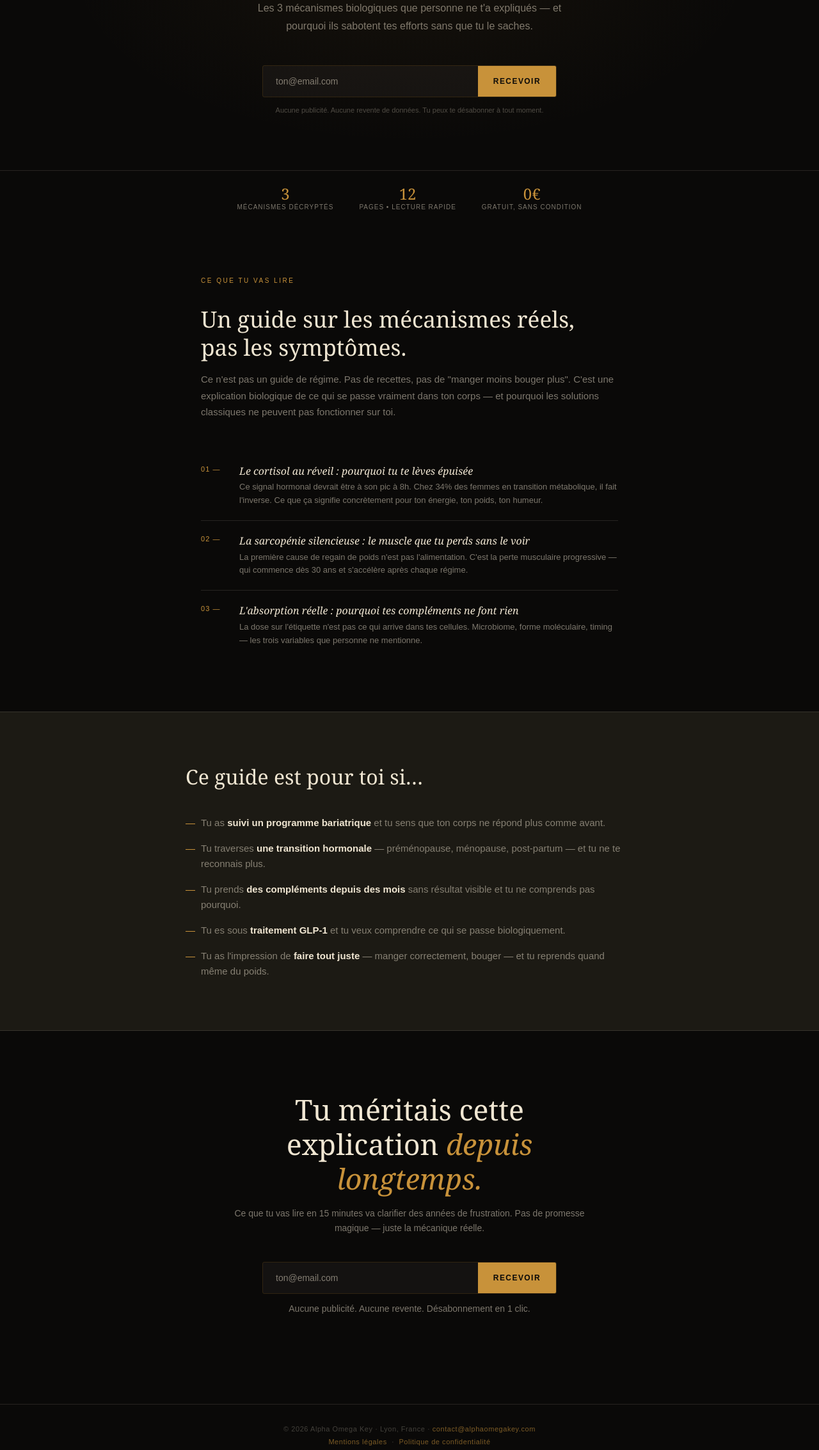
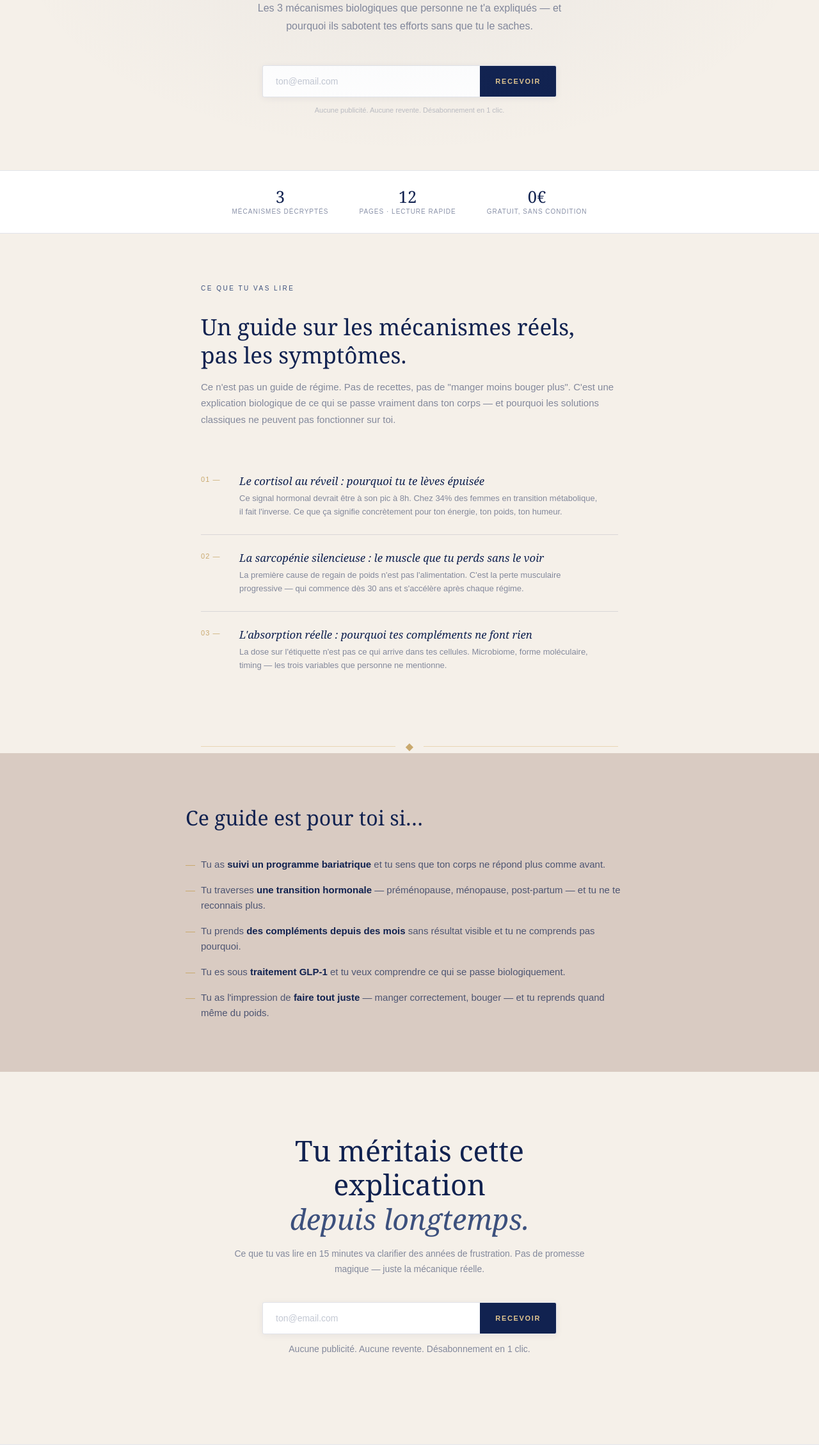
Before and after one commit to guimaagency-cmyk/AOK, a plain HTML site: page index.html in a window 1280 px wide. Shown: the part 534-2800 px from the top of the page at 64% size. Drawn offline with Linux system fonts and the light colour scheme.

Commit message:
Update index.html

```diff
--- a/index.html
+++ b/index.html
@@ -8,22 +8,25 @@
   *, *::before, *::after { box-sizing: border-box; margin: 0; padding: 0; }
 
   :root {
-    --black:   #0a0908;
-    --dark:    #111009;
-    --mid:     #1c1a14;
-    --copper:  #C8923A;
-    --copper2: #e0a94a;
-    --cream:   #f0e6d2;
-    --muted:   rgba(240,230,210,0.5);
-    --faint:   rgba(240,230,210,0.12);
-    --border:  rgba(200,146,58,0.2);
+    --sapphire:    #3C507D;
+    --royal:       #112250;
+    --quicksand:   #E0C58F;
+    --quicksand2:  #c9a96e;
+    --swan:        #F5F0E9;
+    --shell:       #D9CBC2;
+    --shell-dark:  #c4b2a7;
+    --text-main:   #112250;
+    --text-muted:  rgba(17,34,80,0.5);
+    --text-faint:  rgba(17,34,80,0.25);
+    --border:      rgba(17,34,80,0.12);
+    --border-gold: rgba(224,197,143,0.6);
   }
 
   html { scroll-behavior: smooth; }
 
   body {
-    background: var(--black);
-    color: var(--cream);
+    background: var(--swan);
+    color: var(--text-main);
     font-family: 'Georgia', 'Times New Roman', serif;
     min-height: 100vh;
     overflow-x: hidden;
@@ -34,21 +37,22 @@
     position: fixed; top: 0; left: 0; right: 0; z-index: 100;
     padding: 1.1rem 2rem;
     display: flex; align-items: center; justify-content: space-between;
-    background: rgba(10,9,8,0.92);
+    background: rgba(245,240,233,0.92);
     backdrop-filter: blur(8px);
-    border-bottom: 1px solid var(--faint);
+    border-bottom: 1px solid var(--border);
   }
   .logo {
-    font-size: 13px; letter-spacing: 0.3em; color: var(--copper);
-    text-decoration: none; text-transform: uppercase;
+    font-size: 13px; letter-spacing: 0.3em;
+    color: var(--royal); text-decoration: none;
+    text-transform: uppercase; font-weight: 400;
   }
   .topbar-cta {
     font-family: Arial, sans-serif;
     font-size: 11px; letter-spacing: 0.15em; text-transform: uppercase;
-    color: var(--muted); cursor: pointer; border: none; background: none;
-    transition: color 0.2s;
+    color: var(--text-muted); cursor: pointer;
+    border: none; background: none; transition: color 0.2s;
   }
-  .topbar-cta:hover { color: var(--cream); }
+  .topbar-cta:hover { color: var(--royal); }
 
   /* ── HERO ── */
   .hero {
@@ -62,37 +66,36 @@
   .hero::before {
     content: '';
     position: absolute; inset: 0;
-    background:
-      radial-gradient(ellipse 60% 50% at 50% 60%, rgba(200,146,58,0.06) 0%, transparent 70%);
+    background: radial-gradient(ellipse 70% 60% at 50% 55%, rgba(60,80,125,0.05) 0%, transparent 70%);
     pointer-events: none;
   }
 
   .hero-tag {
     font-family: Arial, sans-serif;
     font-size: 10px; letter-spacing: 0.3em; text-transform: uppercase;
-    color: var(--copper); margin-bottom: 2rem;
+    color: var(--sapphire); margin-bottom: 2rem;
     display: flex; align-items: center; gap: 0.75rem;
   }
   .hero-tag::before, .hero-tag::after {
     content: ''; display: block; width: 30px; height: 1px;
-    background: var(--copper); opacity: 0.5;
+    background: var(--quicksand);
   }
 
   .hero h1 {
     font-size: clamp(2rem, 6vw, 4.5rem);
     font-weight: 400; line-height: 1.1;
     letter-spacing: -0.02em;
-    max-width: 760px;
-    margin-bottom: 1.5rem;
+    color: var(--royal);
+    max-width: 760px; margin-bottom: 1.5rem;
   }
   .hero h1 em {
-    font-style: italic; color: var(--copper);
+    font-style: italic; color: var(--sapphire);
   }
 
   .hero-sub {
     font-family: Arial, sans-serif;
     font-size: clamp(14px, 2vw, 16px);
-    color: var(--muted); line-height: 1.7;
+    color: var(--text-muted); line-height: 1.7;
     max-width: 520px; margin-bottom: 3rem;
   }
 
@@ -102,76 +105,84 @@
     display: flex; flex-direction: column; gap: 0.75rem;
   }
   .form-row {
-    display: flex; gap: 0;
+    display: flex;
     border: 1px solid var(--border);
-    border-radius: 3px;
-    overflow: hidden;
+    border-radius: 3px; overflow: hidden;
     transition: border-color 0.2s;
+    background: white;
+    box-shadow: 0 2px 12px rgba(17,34,80,0.06);
   }
-  .form-row:focus-within { border-color: var(--copper); }
+  .form-row:focus-within { border-color: var(--sapphire); }
 
   .form-input {
     flex: 1; padding: 1rem 1.25rem;
-    background: rgba(240,230,210,0.04);
+    background: transparent;
     border: none; outline: none;
-    color: var(--cream);
+    color: var(--royal);
     font-family: Arial, sans-serif; font-size: 14px;
     min-width: 0;
   }
-  .form-input::placeholder { color: var(--muted); }
+  .form-input::placeholder { color: var(--text-faint); }
 
   .form-submit {
     padding: 1rem 1.5rem;
-    background: var(--copper);
+    background: var(--royal);
     border: none; cursor: pointer;
-    color: var(--black);
+    color: var(--quicksand);
     font-family: Arial, sans-serif;
-    font-size: 12px; font-weight: bold;
-    letter-spacing: 0.12em; text-transform: uppercase;
+    font-size: 11px; font-weight: bold;
+    letter-spacing: 0.15em; text-transform: uppercase;
     white-space: nowrap;
     transition: background 0.2s;
   }
-  .form-submit:hover { background: var(--copper2); }
+  .form-submit:hover { background: var(--sapphire); }
 
   .form-privacy {
     font-family: Arial, sans-serif;
-    font-size: 11px; color: rgba(240,230,210,0.3);
+    font-size: 11px; color: var(--text-faint);
     text-align: center; line-height: 1.5;
   }
 
-  /* success */
   .form-success {
     display: none;
     padding: 1.25rem 1.5rem;
-    border: 1px solid rgba(100,200,130,0.3);
-    background: rgba(100,200,130,0.06);
+    border: 1px solid rgba(60,80,125,0.2);
+    background: rgba(60,80,125,0.05);
     border-radius: 3px;
     font-family: Arial, sans-serif;
-    font-size: 14px; color: #7dcf99;
+    font-size: 14px; color: var(--sapphire);
     text-align: center; line-height: 1.6;
   }
 
   /* ── PROOF BAR ── */
   .proof {
-    padding: 1.5rem 2rem;
-    border-top: 1px solid var(--faint);
+    padding: 1.75rem 2rem;
+    border-top: 1px solid var(--border);
+    border-bottom: 1px solid var(--border);
+    background: white;
     display: flex; justify-content: center;
-    gap: 2.5rem; flex-wrap: wrap;
+    gap: 3rem; flex-wrap: wrap;
   }
-  .proof-item {
-    text-align: center;
-    font-family: Arial, sans-serif;
-  }
+  .proof-item { text-align: center; }
   .proof-num {
-    display: block; font-size: 1.5rem;
-    color: var(--copper); line-height: 1;
-    font-family: Georgia, serif;
+    display: block; font-size: 1.6rem;
+    color: var(--royal); line-height: 1;
   }
   .proof-label {
     display: block; font-size: 10px;
-    color: var(--muted); letter-spacing: 0.1em;
-    text-transform: uppercase; margin-top: 3px;
+    color: var(--text-muted); letter-spacing: 0.1em;
+    text-transform: uppercase; margin-top: 4px;
+    font-family: Arial, sans-serif;
   }
+
+  /* ── DIVIDER ── */
+  .divider {
+    display: flex; align-items: center;
+    gap: 1rem; padding: 0 1.5rem;
+    max-width: 700px; margin: 0 auto;
+  }
+  .divider-line { flex: 1; height: 1px; background: var(--border-gold); }
+  .divider-icon { color: var(--quicksand2); font-size: 16px; }
 
   /* ── WHAT'S INSIDE ── */
   .inside {
@@ -181,74 +192,67 @@
   .section-tag {
     font-family: Arial, sans-serif;
     font-size: 10px; letter-spacing: 0.25em;
-    text-transform: uppercase; color: var(--copper);
+    text-transform: uppercase; color: var(--sapphire);
     margin-bottom: 2rem;
   }
   .inside h2 {
     font-size: clamp(1.5rem, 3.5vw, 2.2rem);
     font-weight: 400; line-height: 1.25;
-    margin-bottom: 1rem;
+    color: var(--royal); margin-bottom: 1rem;
   }
   .inside-sub {
     font-family: Arial, sans-serif;
-    font-size: 15px; color: var(--muted);
+    font-size: 15px; color: var(--text-muted);
     line-height: 1.7; margin-bottom: 3rem;
   }
 
-  .chapters {
-    display: flex; flex-direction: column; gap: 0;
-  }
+  .chapters { display: flex; flex-direction: column; gap: 0; }
   .chapter {
     display: grid; grid-template-columns: 40px 1fr;
     gap: 1.25rem; align-items: start;
-    padding: 1.25rem 0;
-    border-bottom: 1px solid var(--faint);
+    padding: 1.5rem 1.5rem 1.5rem 0;
+    border-bottom: 1px solid var(--border);
   }
   .chapter:last-child { border-bottom: none; }
   .chapter-num {
-    font-size: 11px; color: var(--copper);
+    font-size: 11px; color: var(--quicksand2);
     font-family: Arial, sans-serif;
-    letter-spacing: 0.1em; padding-top: 2px;
+    letter-spacing: 0.1em; padding-top: 3px;
   }
   .chapter-title {
-    font-size: 1rem; font-style: italic;
-    color: var(--cream); margin-bottom: 0.3rem;
+    font-size: 1.05rem; font-style: italic;
+    color: var(--royal); margin-bottom: 0.4rem;
   }
   .chapter-desc {
     font-family: Arial, sans-serif;
-    font-size: 13px; color: var(--muted); line-height: 1.6;
+    font-size: 13px; color: var(--text-muted); line-height: 1.6;
   }
 
   /* ── WHO ── */
   .who {
     padding: 5rem 1.5rem;
-    background: var(--mid);
-    border-top: 1px solid var(--faint);
-    border-bottom: 1px solid var(--faint);
+    background: var(--shell);
   }
-  .who-inner {
-    max-width: 700px; margin: 0 auto;
-  }
+  .who-inner { max-width: 700px; margin: 0 auto; }
   .who h2 {
     font-size: clamp(1.4rem, 3vw, 2rem);
     font-weight: 400; line-height: 1.3;
-    margin-bottom: 2.5rem;
+    color: var(--royal); margin-bottom: 2.5rem;
   }
   .who-list {
-    display: flex; flex-direction: column; gap: 1rem;
-    list-style: none;
+    display: flex; flex-direction: column;
+    gap: 1rem; list-style: none;
   }
   .who-list li {
     font-family: Arial, sans-serif;
-    font-size: 15px; color: var(--muted);
-    line-height: 1.6; padding-left: 1.5rem;
-    position: relative;
+    font-size: 15px; color: rgba(17,34,80,0.7);
+    line-height: 1.6; padding-left: 1.5rem; position: relative;
   }
   .who-list li::before {
     content: '—'; position: absolute; left: 0;
-    color: var(--copper);
+    color: var(--quicksand2);
   }
-  .who-list strong { color: var(--cream); }
+  .who-list strong { color: var(--royal); }
 
   /* ── BOTTOM CTA ── */
   .bottom-cta {
@@ -259,29 +263,30 @@
   .bottom-cta h2 {
     font-size: clamp(1.6rem, 4vw, 2.8rem);
     font-weight: 400; line-height: 1.2;
-    margin-bottom: 1rem;
+    color: var(--royal); margin-bottom: 1rem;
   }
-  .bottom-cta h2 em { font-style: italic; color: var(--copper); }
+  .bottom-cta h2 em { font-style: italic; color: var(--sapphire); }
   .bottom-cta p {
     font-family: Arial, sans-serif;
-    font-size: 14px; color: var(--muted);
+    font-size: 14px; color: var(--text-muted);
     line-height: 1.7; margin-bottom: 2.5rem;
   }
 
   /* ── FOOTER ── */
   footer {
     padding: 2rem 1.5rem;
-    border-top: 1px solid var(--faint);
+    border-top: 1px solid var(--border);
+    background: white;
     text-align: center;
   }
   footer p {
     font-family: Arial, sans-serif;
-    font-size: 11px; color: rgba(240,230,210,0.25);
+    font-size: 11px; color: var(--text-faint);
     letter-spacing: 0.05em;
   }
-  footer a { color: rgba(200,146,58,0.6); text-decoration: none; }
+  footer a { color: var(--sapphire); text-decoration: none; }
+  footer a:hover { text-decoration: underline; }
 
-  /* ── RESPONSIVE ── */
   @media (max-width: 500px) {
     .form-row { flex-direction: column; }
     .form-submit { width: 100%; padding: 1rem; }
@@ -291,7 +296,6 @@
 </head>
 <body>
 
-<!-- TOP BAR -->
 <header class="topbar">
   <a class="logo" href="#">AOK</a>
   <button class="topbar-cta" onclick="document.getElementById('form-main').scrollIntoView({behavior:'smooth'})">
@@ -299,7 +303,6 @@
   </button>
 </header>
 
-<!-- HERO -->
 <section class="hero">
   <div class="hero-tag">Guide gratuit</div>
   <h1>Pourquoi ton corps stocke<br>même quand tu <em>fais tout bien</em></h1>
@@ -312,21 +315,18 @@
     <div class="form-row">
       <input class="form-input" type="email" id="email-input"
         placeholder="ton@email.com" autocomplete="email" />
-      <button class="form-submit" onclick="handleSubmit()">
-        Recevoir
-      </button>
+      <button class="form-submit" onclick="handleSubmit()">Recevoir</button>
     </div>
     <div class="form-success" id="form-success">
       ✓ &nbsp;C'est envoyé. Vérifie ta boîte dans 2 minutes.<br>
-      <span style="font-size:12px;opacity:0.7;">Si tu ne reçois rien, regarde dans tes spams.</span>
+      <span style="font-size:12px;opacity:0.7;">Rien reçu ? Regarde dans tes spams.</span>
     </div>
     <p class="form-privacy">
-      Aucune publicité. Aucune revente de données. Tu peux te désabonner à tout moment.
+      Aucune publicité. Aucune revente. Désabonnement en 1 clic.
     </p>
   </div>
 </section>
 
-<!-- PROOF BAR -->
 <div class="proof">
   <div class="proof-item">
     <span class="proof-num">3</span>
@@ -334,7 +334,7 @@
   </div>
   <div class="proof-item">
     <span class="proof-num">12</span>
-    <span class="proof-label">Pages • Lecture rapide</span>
+    <span class="proof-label">Pages · Lecture rapide</span>
   </div>
   <div class="proof-item">
     <span class="proof-num">0€</span>
@@ -342,7 +342,6 @@
   </div>
 </div>
 
-<!-- WHAT'S INSIDE -->
 <section class="inside">
   <div class="section-tag">Ce que tu vas lire</div>
   <h2>Un guide sur les mécanismes réels,<br>pas les symptômes.</h2>
@@ -383,7 +382,12 @@
   </div>
 </section>
 
-<!-- WHO IS THIS FOR -->
+<div class="divider">
+  <div class="divider-line"></div>
+  <div class="divider-icon">◆</div>
+  <div class="divider-line"></div>
+</div>
+
 <section class="who">
   <div class="who-inner">
     <h2>Ce guide est pour toi si…</h2>
@@ -397,9 +401,8 @@
   </div>
 </section>
 
-<!-- BOTTOM CTA -->
 <section class="bottom-cta">
-  <h2>Tu méritais cette<br>explication <em>depuis longtemps.</em></h2>
+  <h2>Tu méritais cette explication<br><em>depuis longtemps.</em></h2>
   <p>
     Ce que tu vas lire en 15 minutes va clarifier des années de frustration.
     Pas de promesse magique — juste la mécanique réelle.
@@ -409,9 +412,7 @@
     <div class="form-row">
       <input class="form-input" type="email" id="email-input-2"
         placeholder="ton@email.com" autocomplete="email" />
-      <button class="form-submit" onclick="handleSubmit2()">
-        Recevoir
-      </button>
+      <button class="form-submit" onclick="handleSubmit2()">Recevoir</button>
     </div>
     <div class="form-success" id="form-success-2">
       ✓ &nbsp;Vérifie ta boîte dans 2 minutes.
@@ -422,82 +423,50 @@
   </div>
 </section>
 
-<!-- FOOTER -->
 <footer>
-  <p>
-    © 2026 Alpha Omega Key · Lyon, France ·
-    <a href="mailto:contact@alphaomegakey.com">contact@alphaomegakey.com</a>
-  </p>
-  <p style="margin-top:0.5rem;">
-    <a href="#">Mentions légales</a> &nbsp;·&nbsp; <a href="#">Politique de confidentialité</a>
-  </p>
+  <p>© 2026 Alpha Omega Key · Lyon, France · <a href="mailto:contact@alphaomegakey.com">contact@alphaomegakey.com</a></p>
+  <p style="margin-top:0.5rem;"><a href="#">Mentions légales</a> &nbsp;·&nbsp; <a href="#">Politique de confidentialité</a></p>
 </footer>
 
 <script>
 /*
-  ══════════════════════════════════════════════════════════
-  CONNEXION MAILCHIMP (recommandé — gratuit jusqu'à 500 contacts)
-  ══════════════════════════════════════════════════════════
-  1. Va sur mailchimp.com → Audience → Signup forms → Embedded forms
-  2. Copie l'action URL du formulaire (ressemble à :
-     https://xxxxxx.us1.list-manage.com/subscribe/post?u=xxx&id=xxx)
-  3. Remplace MAILCHIMP_ACTION_URL ci-dessous par cette URL
+  CONNEXION MAILCHIMP — remplace l'URL ci-dessous par ton action URL
+  (Audience → Signup forms → Embedded forms → copie l'action du form)
 
-  ══════════════════════════════════════════════════════════
-  CONNEXION CONVERTKIT (alternative, très bien pour séquences)
-  ══════════════════════════════════════════════════════════
-  1. Kit.com → Forms → Inline form → Embed
-  2. Copie l'action URL du form
-  3. Remplace MAILCHIMP_ACTION_URL par cette URL
-  4. Change le name du champ email si nécessaire (souvent "email_address")
+  CONNEXION CONVERTKIT — même chose, change aussi le name du champ
+  email de "EMAIL" en "email_address"
+*/
+const MAILCHIMP_ACTION_URL = '';
 
-  ══════════════════════════════════════════════════════════
-  EN ATTENDANT : les emails sont loggés dans la console
-  du navigateur (F12 → Console) pour test.
-  ══════════════════════════════════════════════════════════
-*/
-const MAILCHIMP_ACTION_URL = ''; // ← Colle ton URL ici
-
-function submitEmail(email, successId) {
-  if (!email || !email.includes('@')) {
-    alert('Adresse email invalide.');
-    return;
+function submitEmail(email, successId, rowSelector) {
+  if (!email || !email.includes('@')) { alert('Adresse email invalide.'); return; }
+  if (MAILCHIMP_ACTION_URL) {
+    const f = document.createElement('form');
+    f.method = 'POST'; f.action = MAILCHIMP_ACTION_URL; f.target = '_blank';
+    const i = document.createElement('input');
+    i.type = 'hidden'; i.name = 'EMAIL'; i.value = email;
+    f.appendChild(i); document.body.appendChild(f); f.submit();
+    document.body.removeChild(f);
+  } else {
+    console.log('[AOK] Email capturé :', email);
   }
-
-  if (MAILCHIMP_ACTION_URL) {
-    const form = document.createElement('form');
-    form.method = 'POST';
-    form.action = MAILCHIMP_ACTION_URL;
-    form.target = '_blank';
-    const input = document.createElement('input');
-    input.type = 'hidden';
-    input.name = 'EMAIL'; // Pour ConvertKit : changer en 'email_address'
-    input.value = email;
-    form.appendChild(input);
-    document.body.appendChild(form);
-    form.submit();
-    document.body.removeChild(form);
-  } else {
-    // Mode test — affiche dans la console
-    console.log('[AOK] Nouvel email capturé :', email);
-  }
-
+  document.querySelector(rowSelector).style.display = 'none';
   document.getElementById(successId).style.display = 'block';
 }
 
 function handleSubmit() {
-  const email = document.getElementById('email-input').value.trim();
-  document.querySelector('#form-main .form-row').style.display = 'none';
-  submitEmail(email, 'form-success');
+  submitEmail(
+    document.getElementById('email-input').value.trim(),
+    'form-success', '#form-main .form-row'
+  );
+}
+function handleSubmit2() {
+  submitEmail(
+    document.getElementById('email-input-2').value.trim(),
+    'form-success-2', '.bottom-cta .form-row'
+  );
 }
 
-function handleSubmit2() {
-  const email = document.getElementById('email-input-2').value.trim();
-  document.querySelector('.bottom-cta .form-row').style.display = 'none';
-  submitEmail(email, 'form-success-2');
-}
-
-// Scroll smooth sur Enter
 ['email-input','email-input-2'].forEach((id, i) => {
   document.getElementById(id).addEventListener('keydown', e => {
     if (e.key === 'Enter') i === 0 ? handleSubmit() : handleSubmit2();
```
